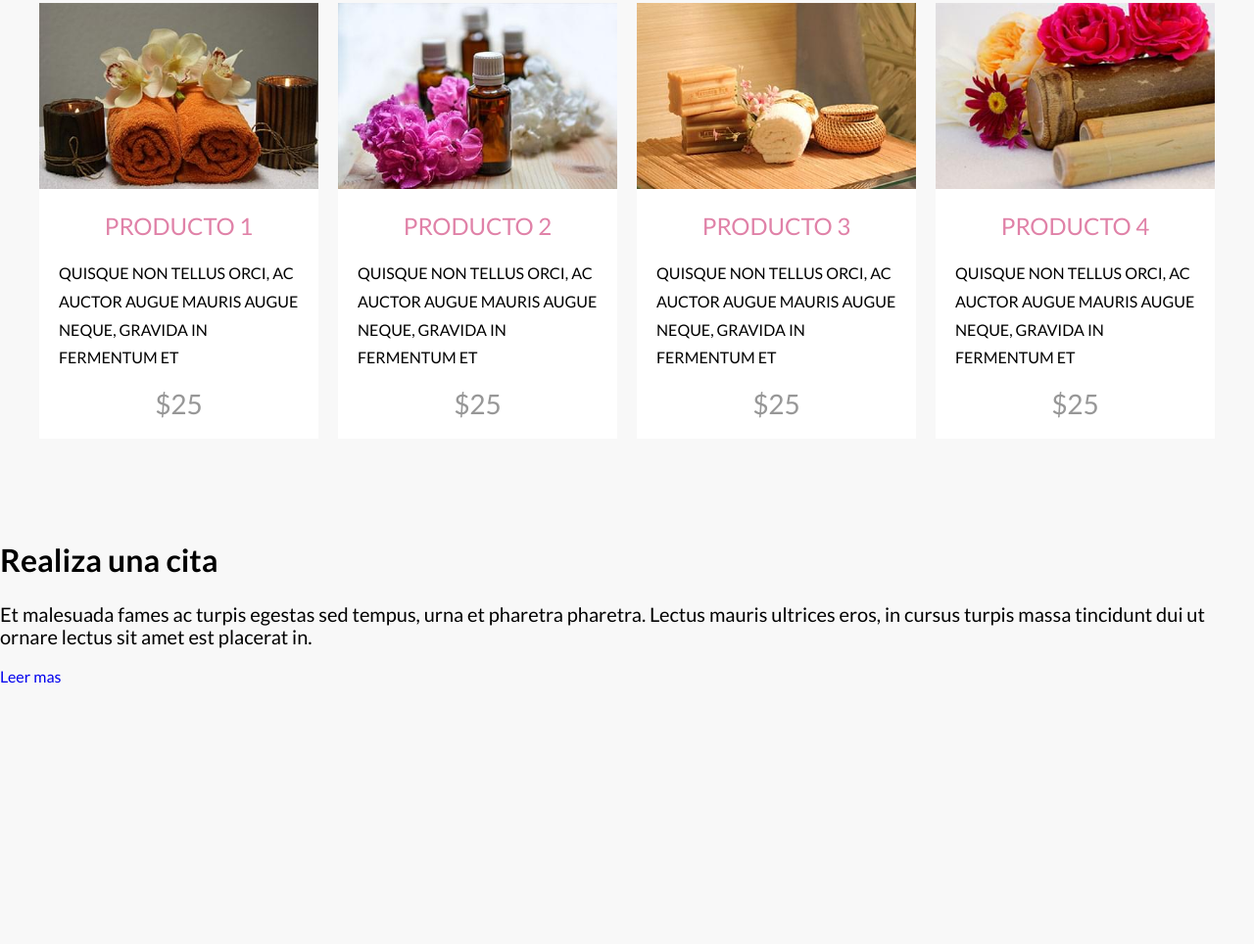
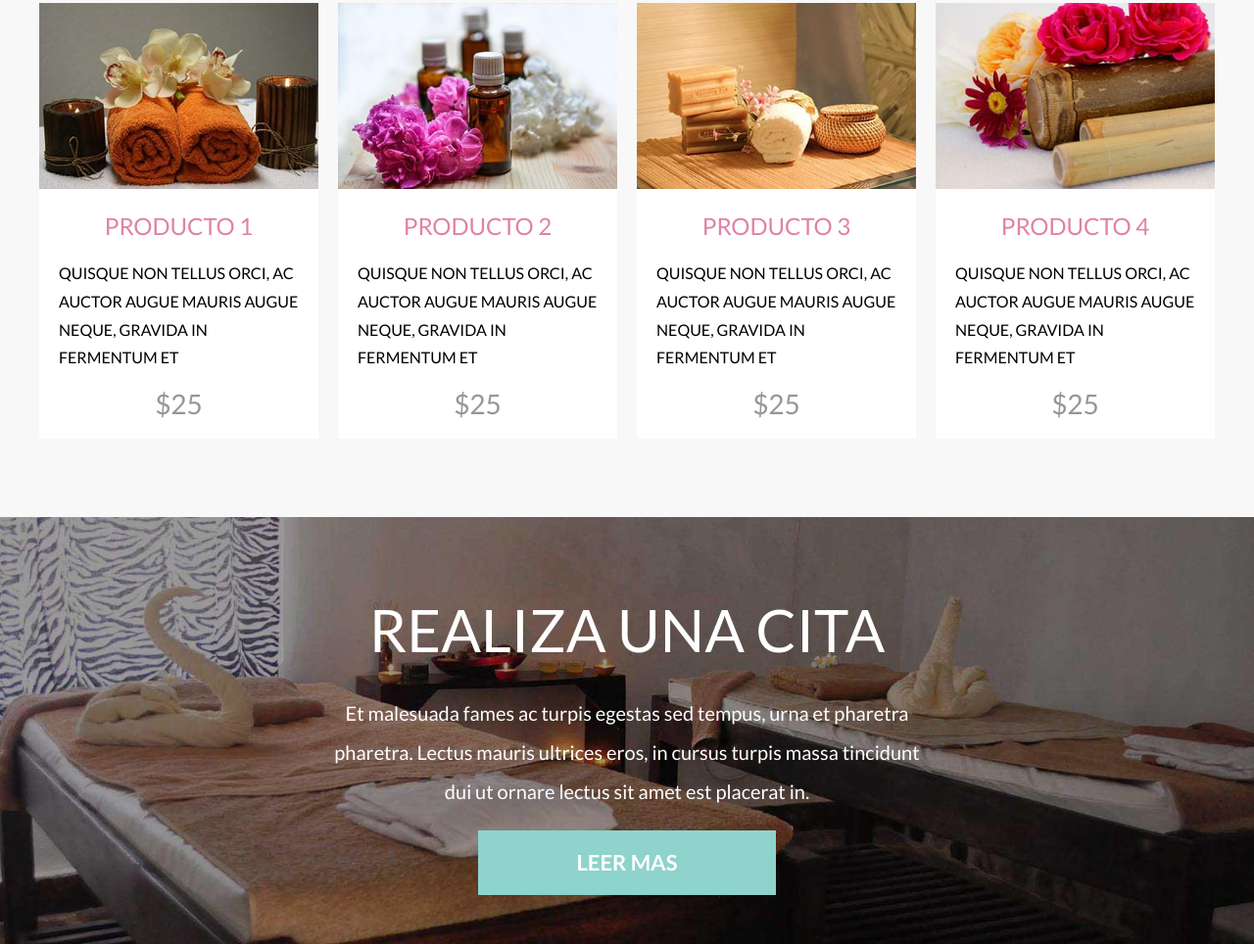
Before and after one commit to xandro2021/CarolinaSpa01, a website: page index.html in a window 1280 px wide. Shown: the part 2942-3906 px from the top of the page at 98% size. Before the commit the page ends 3643 px from the top, so only its background shows below. Drawn offline with Linux system fonts and the light colour scheme; a web font is replaced by a local one.

Commit message:
See parallax effect

```diff
--- /dev/null
+++ b/src/scss/ui/contenido/_cita.scss
@@ -0,0 +1,30 @@
+@use "base/variables" as v;
+@use "base/mixins" as m;
+
+.cita {
+    background-image: url("../img/bg_citas.jpg");
+    background-position: center center;
+    background-attachment: fixed; //EFECTO PARALLAX
+    background-size: cover;
+    padding: 5rem 0;
+    text-align: center;
+
+    &__heading {
+        @include m.heading;
+        color: v.$blanco;
+        font-size: 6rem;
+    }
+
+    &__texto {
+        max-width: 60rem;
+        margin: 0 auto;
+        text-align: center;
+        color: v.$blanco;
+        line-height: 2;
+    }
+
+    &__enlace {
+        @include m.boton(v.$primario, v.$blanco);
+        padding: 2rem 10rem;
+    }
+}
--- a/src/scss/ui/contenido/_index.scss
+++ b/src/scss/ui/contenido/_index.scss
@@ -2,3 +2,4 @@
 @forward 'cards';
 @forward 'horarios';
 @forward 'productos';
+@forward 'cita';
```
Also changed, not shown: build/css/app.css, 2 other files.
